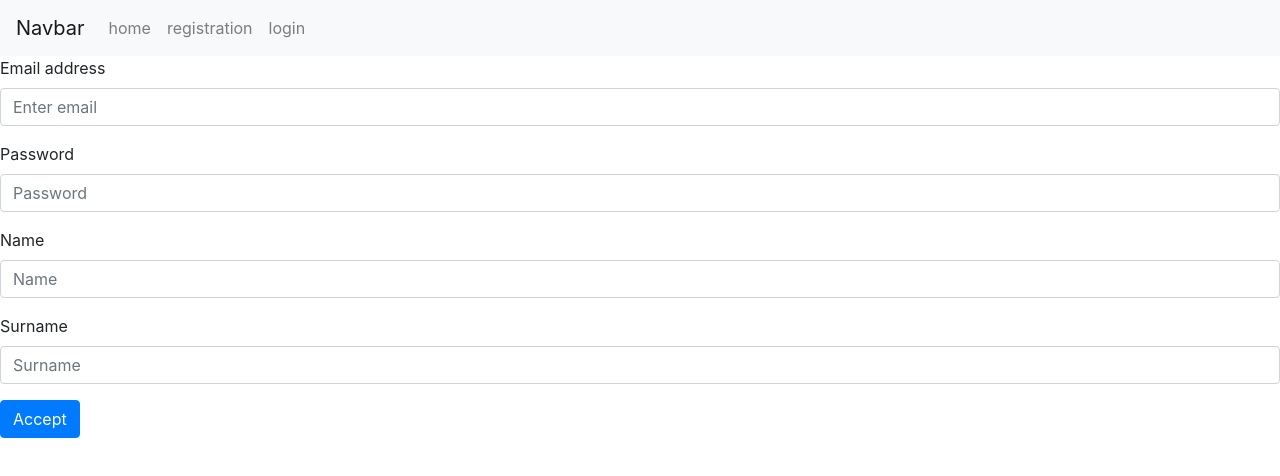
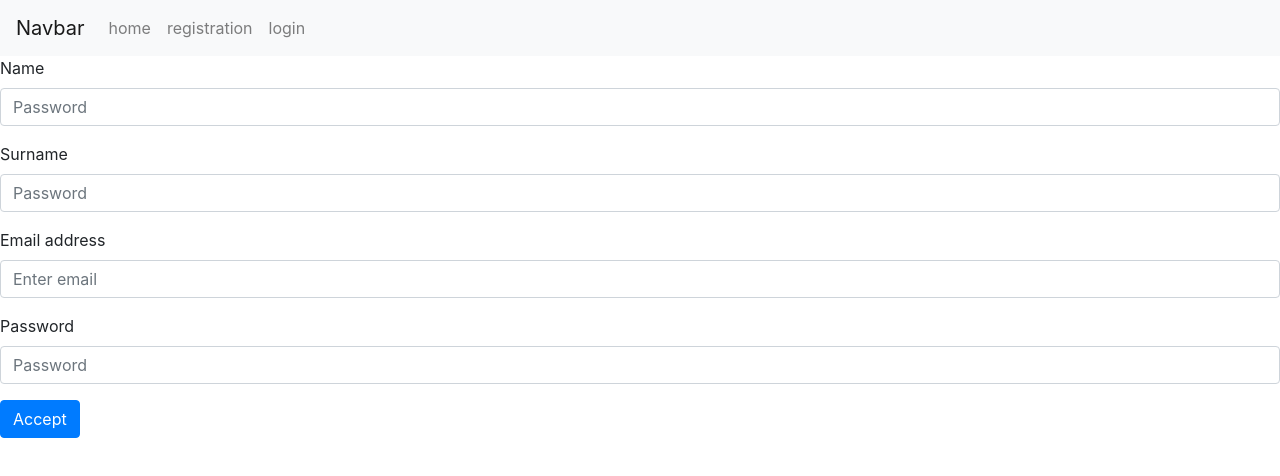
Before and after one commit to tfreilij/utnReact, a React (Create React App) app: page /registration in a window 1280 px wide. Shown: the top 476 px of the page. Built offline with nearby package versions, Linux system fonts and the light colour scheme.

Commit message:
added react bootstrap to Registration

```diff
--- a/src/components/Registration.js
+++ b/src/components/Registration.js
@@ -1,84 +1,76 @@
-import React, {useState } from 'react';
-
-import { createUserWithEmailAndPassword, addNewUser } from '../Services/UsersServices';
+import React, { useState } from 'react';
 import { Form, Button } from 'react-bootstrap';
-import { useHistory} from 'react-router-dom';
+import { createUserWithEmailAndPassword , addNewUser} from '../Services/UsersServices';
 
 
-const Registration = () => {
-    const history = useHistory();
-    const [form,setForm] = useState({
+function Registration() {
+
+    const [form,setForm] = useState({name:'',
+                                    apellido:'',
                                     email:'',
-      name:'',
-      surname:'',
                                     password:''
                                     });
 
-    const handleClick = (e) =>{
+    const handleSubmit = (e) => {
 
-      const name = form.name;
-      const surname = form.surname;
         const email = form.email;
         const password = form.password;
+        const name  = form.name;
+        const surname = form.surname
 
         createUserWithEmailAndPassword(email,password)
-      .then(data => {
-        const userId = data.user.uid;
-
+        .then( data => {
+            const userId = data.user.uid
+            console.log(data)
             addNewUser(name,surname,email,userId)
-        .then( data => {
-               console.log("user added ",data );
-               history.push("/")
+            .then(data => { console.log("data database",data)})
+            .catch(error => {
+                console.log("error database", error)
             })
-        .catch( error => {
-              console.log("user error", error);
-        })
-      })
-      .catch( err => {
-          console.log("there was an error in the user registration", err);
+            }
+        )
+        .catch(err => {
+            console.log(err)
         })
 
-
-
-
-      e.preventDefault();
-
-
     }
-
     const handleChange = (e) => {
         const target = e.target;
+        const name = target.name;
+        const value = target.value;
 
         setForm({
             ...form,
-        [target.name]:target.value
-      })
+            [name]:value
+        });
     }
 
+    return (
 
-    return(
         <Form>
-      <Form.Group controlId="formGroupEmail">
+            <Form.Group >
+        <Form.Label>Name</Form.Label>
+        <Form.Control onChange={handleChange} type="text" name="name" placeholder="Password" />
+      </Form.Group>
+      <Form.Group >
+        <Form.Label>Surname</Form.Label>
+        <Form.Control onChange={handleChange} type="text" name="surname" placeholder="Password" />
+      </Form.Group>
+      <Form.Group >
         <Form.Label>Email address</Form.Label>
-        <Form.Control onChange={handleChange} type="email" name="email" value={form.email} placeholder="Enter email" />
+        <Form.Control onChange={handleChange} type="email" name="email" placeholder="Enter email" />
       </Form.Group>
-      <Form.Group controlId="formGroupPassword">
+      <Form.Group >
         <Form.Label>Password</Form.Label>
-        <Form.Control onChange={handleChange} type="password" name="password" value={form.password} placeholder="Password" />
+        <Form.Control onChange={handleChange} type="password" name="password" placeholder="Password" />
       </Form.Group>
-      <Form.Group controlId="formGroupName">
-        <Form.Label>Name</Form.Label>
-        <Form.Control onChange={handleChange} type="text" name="name" value ={form.name} placeholder="Name" />
-      </Form.Group>
-      <Form.Group controlId="formGroupSurname">
-        <Form.Label>Surname</Form.Label>
-        <Form.Control onChange={handleChange} type="text" name="surname" value={form.surname} placeholder="Surname" />
-      </Form.Group>
-      <Button onClick={handleClick} variant="primary" type="submit" >
+
+      <Button onClick={handleSubmit} variant="primary" type="submit">
        Accept
       </Button>
 
     </Form>
+
     )
 
 
```
Lines whose indentation alone changed are shown as unchanged.
